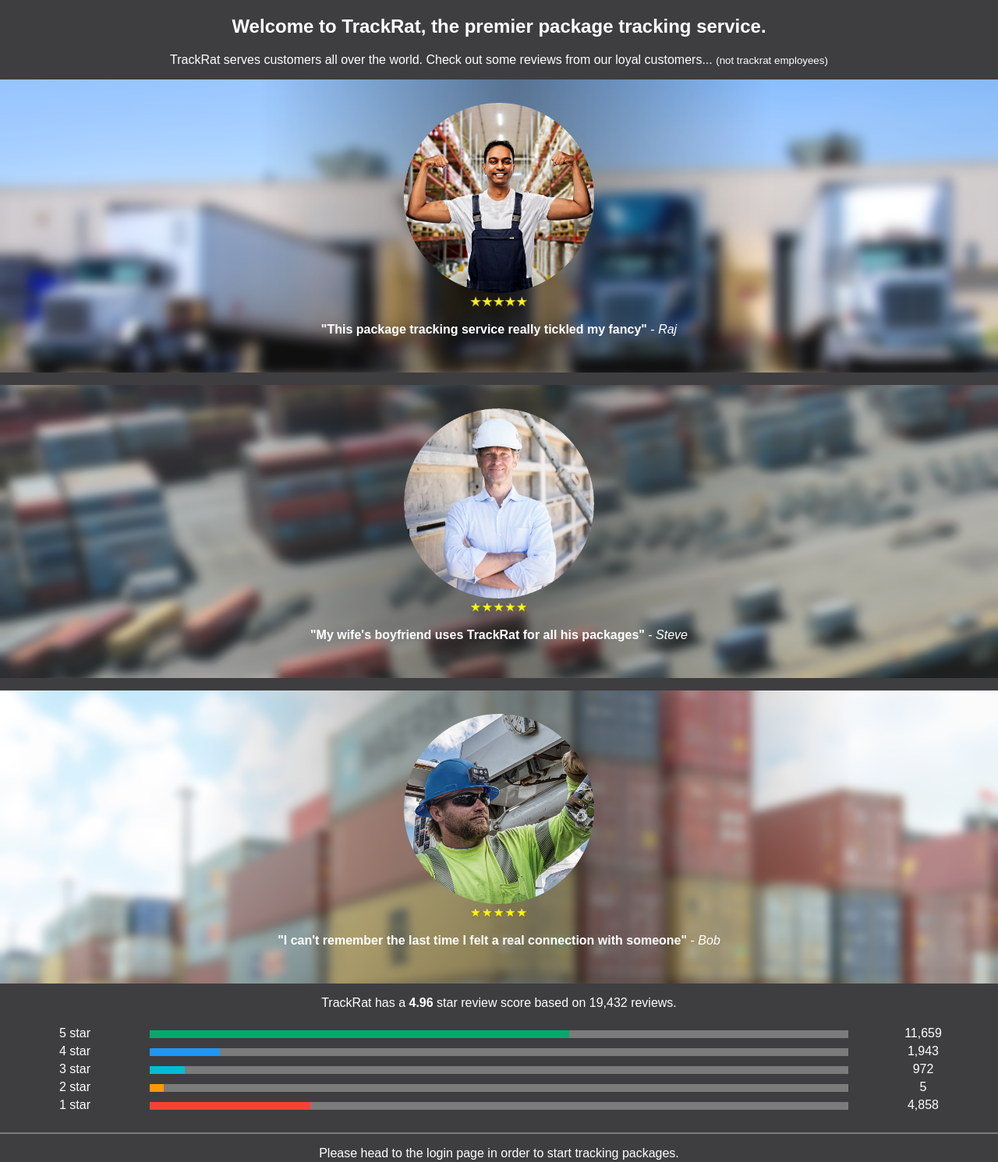
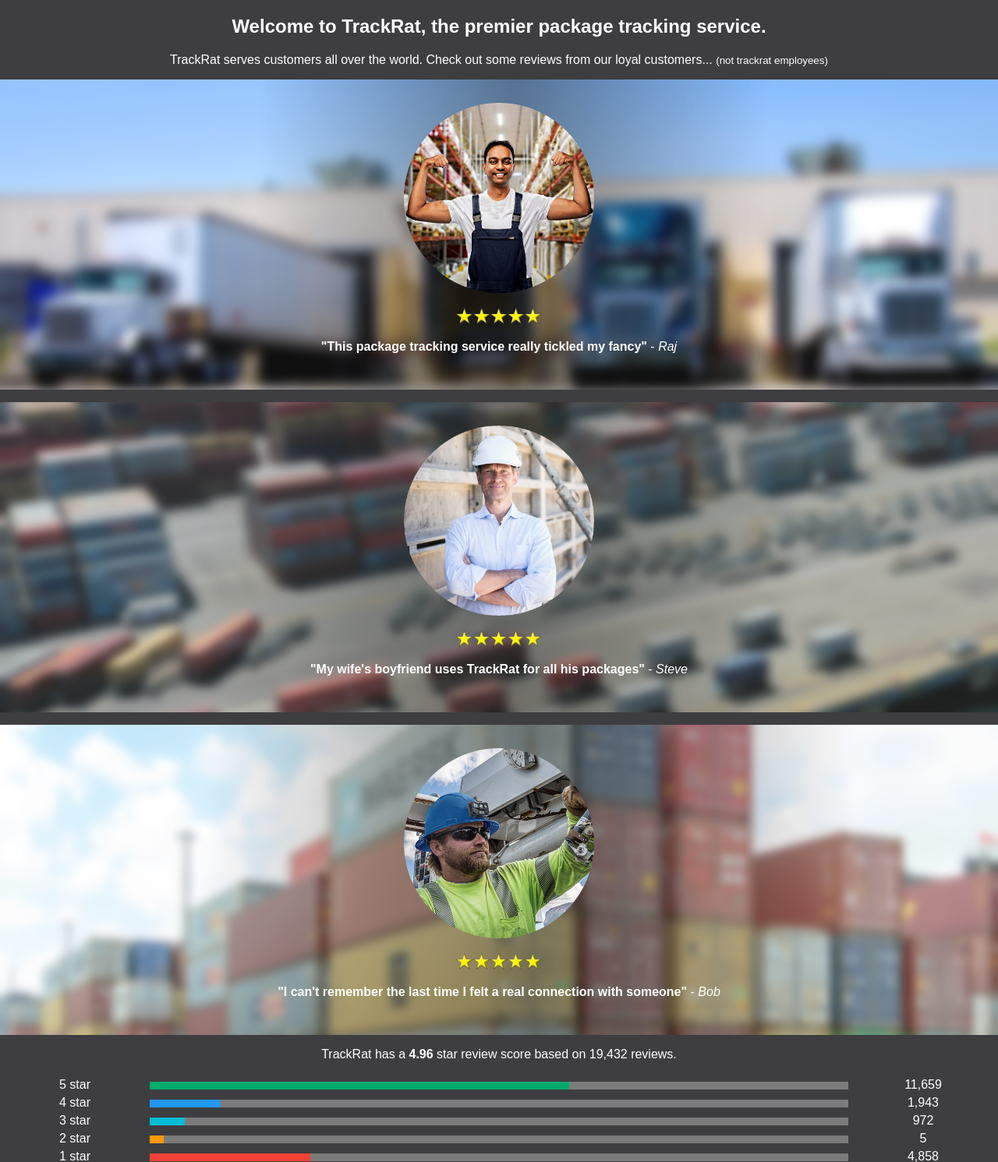
Before and after one commit to levine-ethan/TrackRat, a Flask app: template templates/index.html in a window 1280 px wide. Shown: the part 95-1586 px from the top of the page at 78% size. Run offline with Flask 3, Linux system fonts and the light colour scheme; the template is opened without the code that fills it, so the values that code supplies are empty.

Commit message:
adjusted stars

```diff
--- a/static/css/master.css
+++ b/static/css/master.css
@@ -144,7 +144,6 @@
 	background-size: cover;
 }
 
-
 .reviewSection2 article {
 	padding: 30px;
 	background-color: #616161;
@@ -236,6 +235,10 @@
 	}
 }
 
+.stars {
+	margin-top: 15px;
+}
+
 /* set font */
 * {
 	font-family: sans-serif;
--- a/templates/index.html
+++ b/templates/index.html
@@ -39,10 +39,11 @@
 					<div>
 						<img
 							src="../static/images/stars.png"
-							width="6%"
+							width="9%"
 							height="auto"
 							alt="5 stars"
 							vertical-align= "middle"
+							class="stars"
 						/>
 						<p class="reviewElementText"><b>"This package tracking service really tickled my fancy"</b> - <i>Raj</i></p>
 					</div>
@@ -64,10 +65,11 @@
 					<div>
 						<img
 							src="../static/images/stars.png"
-							width="6%"
+							width="9%"
 							height="auto"
 							alt="5 stars"
 							vertical-align= "middle"
+							class="stars"
 						/>
 						<p class="reviewElementText"><b>"My wife's boyfriend uses TrackRat for all his packages"</b> - <i>Steve</i></p>
 					</div>
@@ -89,10 +91,11 @@
 					<div>
 						<img
 							src="../static/images/stars.png"
-							width="6%"
+							width="9%"
 							height="auto"
 							alt="5 stars"
 							vertical-align= "middle"
+							class="stars"
 						/>
 						<p class="reviewElementText"><b>"I can't remember the last time I felt a real connection with someone"</b> - <i>Bob</i></p>
 					</div>
```
